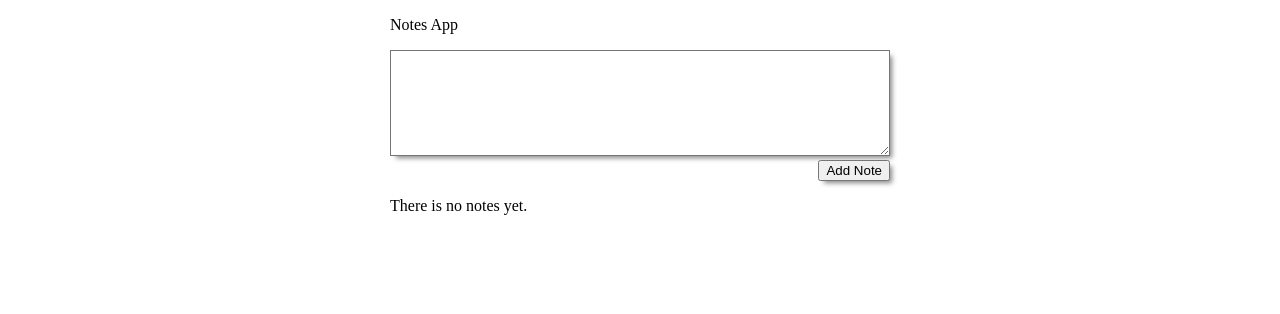
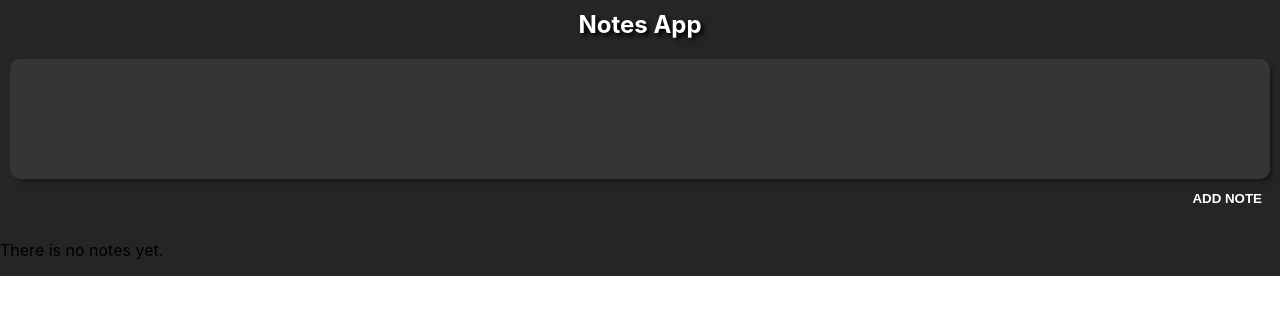
Before and after one commit to Matheuslm10/notes-app, a React (Create React App) app: page / in a window 1280 px wide. Shown: the top 314 px of the page. Built offline with nearby package versions, Linux system fonts and the light colour scheme.

Commit message:
Add some style sheets.

```diff
--- a/src/components/note/index.js
+++ b/src/components/note/index.js
@@ -41,21 +41,11 @@ const Note = ({ id, textContent }) => {
 
   return (
     <div className="note">
-      {isEditing ? (
-        <div className="buttons">
-          <button onClick={cancelEditing}>Cancel</button>
-          <button onClick={handleUpdateNote}>Save Changes</button>
-        </div>
-      ) : (
-        <div className="buttons">
-          <button onClick={startEditing}>Edit</button>
-          <button onClick={handleDeleteNote}>Delete</button>
-        </div>
-      )}
       <div className="text-content">
         {isEditing ? (
           <textarea
             className="editing-area"
+            spellCheck="false"
             onChange={updateDraft}
             value={draft}
             type="text"
@@ -64,6 +54,25 @@ const Note = ({ id, textContent }) => {
           parse(marked(textContent))
         )}
       </div>
+      {isEditing ? (
+        <div className="buttons">
+          <button className="button" onClick={cancelEditing}>
+            Cancel
+          </button>
+          <button className="button" onClick={handleUpdateNote}>
+            Save Changes
+          </button>
+        </div>
+      ) : (
+        <div className="buttons">
+          <button className="button" onClick={startEditing}>
+            Edit
+          </button>
+          <button className="button" onClick={handleDeleteNote}>
+            Delete
+          </button>
+        </div>
+      )}
     </div>
   );
 };
--- a/src/components/note/style.css
+++ b/src/components/note/style.css
@@ -1,22 +1,53 @@
 .note {
-  border: 1px solid black;
+  border-radius: 10px;
+  background-color: var(--primary-color);
+  color: var(--primary-text-color);
   box-shadow: 4px 4px 5px -2px rgba(0, 0, 0, 0.48);
   margin-top: 10px;
   padding: 10px;
+  margin: 0 10px 18px;
   display: block;
 }
 
 .note .text-content {
-  background-color: #f3f3f3;
+  border: none;
+  border-radius: 10px;
+}
+
+.note .text-content code {
+  background-color: var(--primary-color-darker);
+  padding: 0.5em 10px;
+  margin: 1em 10px;
+  display: block;
+  margin-block-start: 1em;
+  margin-block-end: 1em;
+}
+
+.note .text-content blockquote {
+  background-color: var(--primary-color-darker);
+  border-left: 10px solid var(--primary-color-super-darker);
+  padding: 0.5em 10px;
+  margin: 1em 10px;
 }
 
 .note .text-content .editing-area {
   white-space: pre-line;
-  background-color: #e6e6e6;
+  background-color: var(--primary-color-darker);
+  box-shadow: inset 0px 0px 8px 2px rgba(0, 0, 0, 0.185);
+  color: var(--primary-text-color);
   max-width: -webkit-fill-available;
   min-width: -webkit-fill-available;
-  height: 100px;
+  height: 120px;
+  resize: none;
+  padding: 10px;
+  border-radius: 8px;
   border: none;
+  font-size: 1rem;
+  font-family: inherit;
+}
+
+.note .text-content .editing-area:focus {
+  outline-style: none;
 }
 
 .note .text-content p {
@@ -25,5 +56,26 @@
 
 .note .buttons {
   text-align: right;
-  margin-bottom: 10px;
+  margin-top: 4px;
 }
+
+.note .buttons .button {
+  background-color: transparent;
+  border: none;
+  text-transform: uppercase;
+  font-weight: 700;
+  color: var(--primary-text-color);
+  margin: 7px 2px 7px 4px;
+}
+
+.note .buttons .button:hover {
+  border-radius: 8px;
+  background-color: var(--primary-color-darker);
+  margin: 4px 0 4px 2px;
+  padding: 4px 8px;
+  cursor: pointer;
+}
+
+.note .buttons .button:focus {
+  outline-style: none;
+}
--- a/src/components/notes-container/index.js
+++ b/src/components/notes-container/index.js
@@ -22,9 +22,11 @@ const NotesContainer = () => {
   return (
     <div>
       {notes && notes.length > 0 ? (
-        notes.map((note) => (
-          <Note key={note.id} id={note.id} textContent={note.textContent} />
-        ))
+        notes
+          .map((note) => (
+            <Note key={note.id} id={note.id} textContent={note.textContent} />
+          ))
+          .reverse()
       ) : (
         <p>There is no notes yet.</p>
       )}
--- a/src/components/notes-maker/index.js
+++ b/src/components/notes-maker/index.js
@@ -25,6 +25,7 @@ const NotesMaker = () => {
     <div className="notes-maker">
       <textarea
         className="input-area"
+        spellCheck="false"
         onChange={handleInput}
         value={textContent}
         type="text"
--- a/src/components/notes-maker/style.css
+++ b/src/components/notes-maker/style.css
@@ -1,15 +1,44 @@
 .notes-maker {
   text-align: right;
-  width: 500px;
+  margin: 10px;
 }
 
 .input-area {
   max-width: -webkit-fill-available;
   min-width: -webkit-fill-available;
+  padding: 10px;
+  border-radius: 10px;
   height: 100px;
   box-shadow: 4px 4px 5px -2px rgba(0, 0, 0, 0.48);
+  background-color: #353535;
+  color: var(--primary-text-color);
+  border: none;
+  resize: none;
+  font-size: 1rem;
+  font-family: inherit;
+}
+
+.input-area:focus {
+  outline-style: none;
 }
 
 .new-note-btn {
-  box-shadow: 4px 4px 5px -2px rgba(0, 0, 0, 0.48);
+  background-color: transparent;
+  border: none;
+  text-transform: uppercase;
+  font-weight: 700;
+  color: var(--primary-text-color);
+  margin: 7px 2px 7px 4px;
 }
+
+.new-note-btn:hover {
+  border-radius: 8px;
+  background-color: #3b3b3b;
+  margin: 4px 0 4px 2px;
+  padding: 4px 8px;
+  cursor: pointer;
+}
+
+.new-note-btn:focus {
+  outline-style: none;
+}
--- a/src/containers/App.js
+++ b/src/containers/App.js
@@ -6,7 +6,7 @@ import "./style.css";
 
 const App = () => (
   <div className="app">
-    <p>Notes App</p>
+    <h2 className="app-title">Notes App</h2>
     <NotesMaker />
     <NotesContainer />
   </div>
--- a/src/containers/style.css
+++ b/src/containers/style.css
@@ -1,4 +1,11 @@
 .app {
-  width: 500px;
-  margin: 0 auto;
+  display: grid;
+  background-color: var(--background-color);
 }
+
+.app-title {
+  color: var(--primary-text-color);
+  margin: 10px 0;
+  text-align: center;
+  text-shadow: 3px 3px 4px rgba(0, 0, 0, 1);
+}
--- /dev/null
+++ b/src/index.css
@@ -0,0 +1,14 @@
+body {
+  margin: 0;
+  font-family: -apple-system, BlinkMacSystemFont, "Segoe UI", "Roboto", "Oxygen",
+    "Ubuntu", "Cantarell", "Fira Sans", "Droid Sans", "Helvetica Neue",
+    sans-serif;
+}
+
+:root {
+  --background-color: #252525;
+  --primary-color: #23b990;
+  --primary-color-darker: #1d9e7b;
+  --primary-color-super-darker: #16795e;
+  --primary-text-color: #ffffff;
+}
--- a/src/index.js
+++ b/src/index.js
@@ -2,6 +2,7 @@ import React from "react";
 import ReactDOM from "react-dom";
 import Root from "./containers/Root";
 import reportWebVitals from "./reportWebVitals";
+import "./index.css";
 
 ReactDOM.render(
   <React.StrictMode>
```
